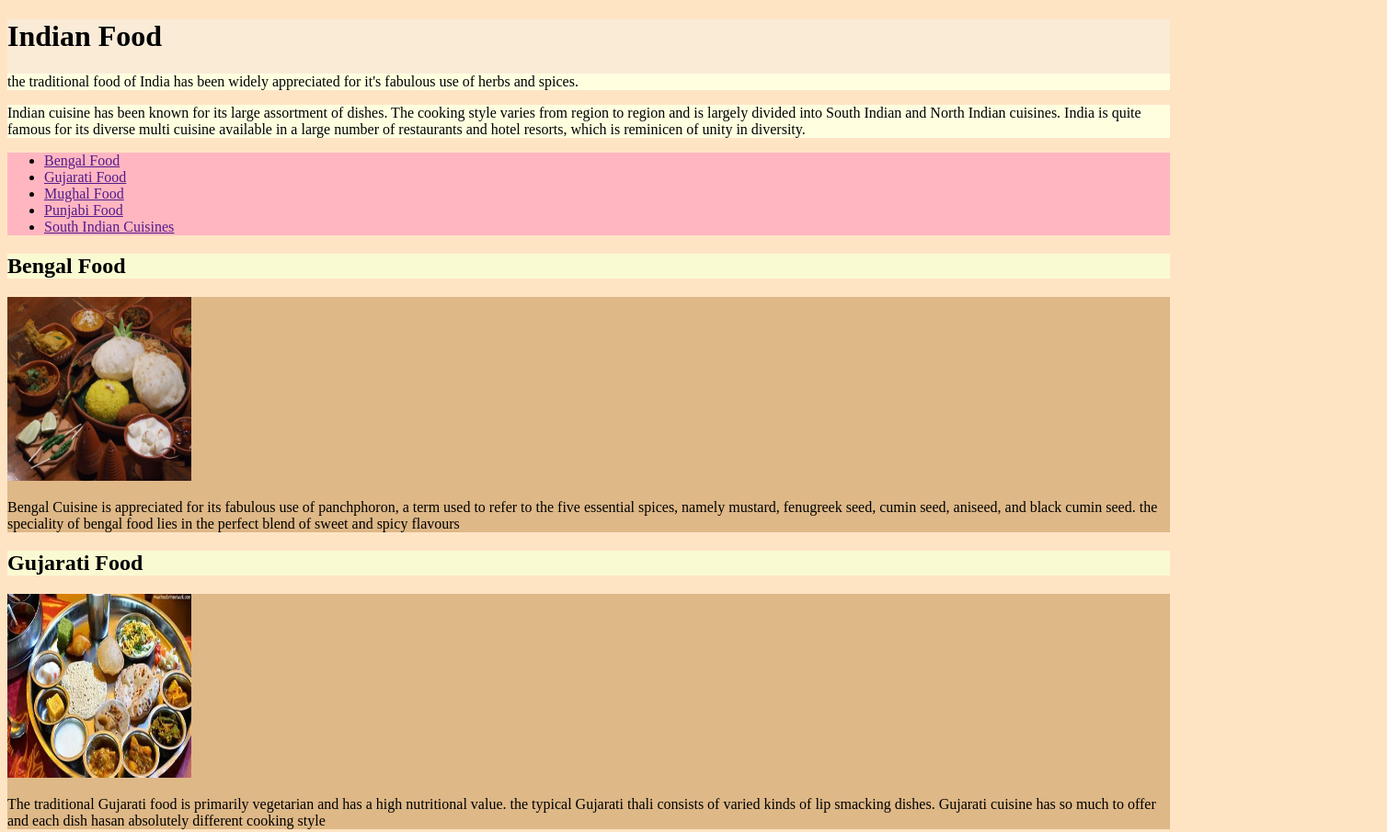
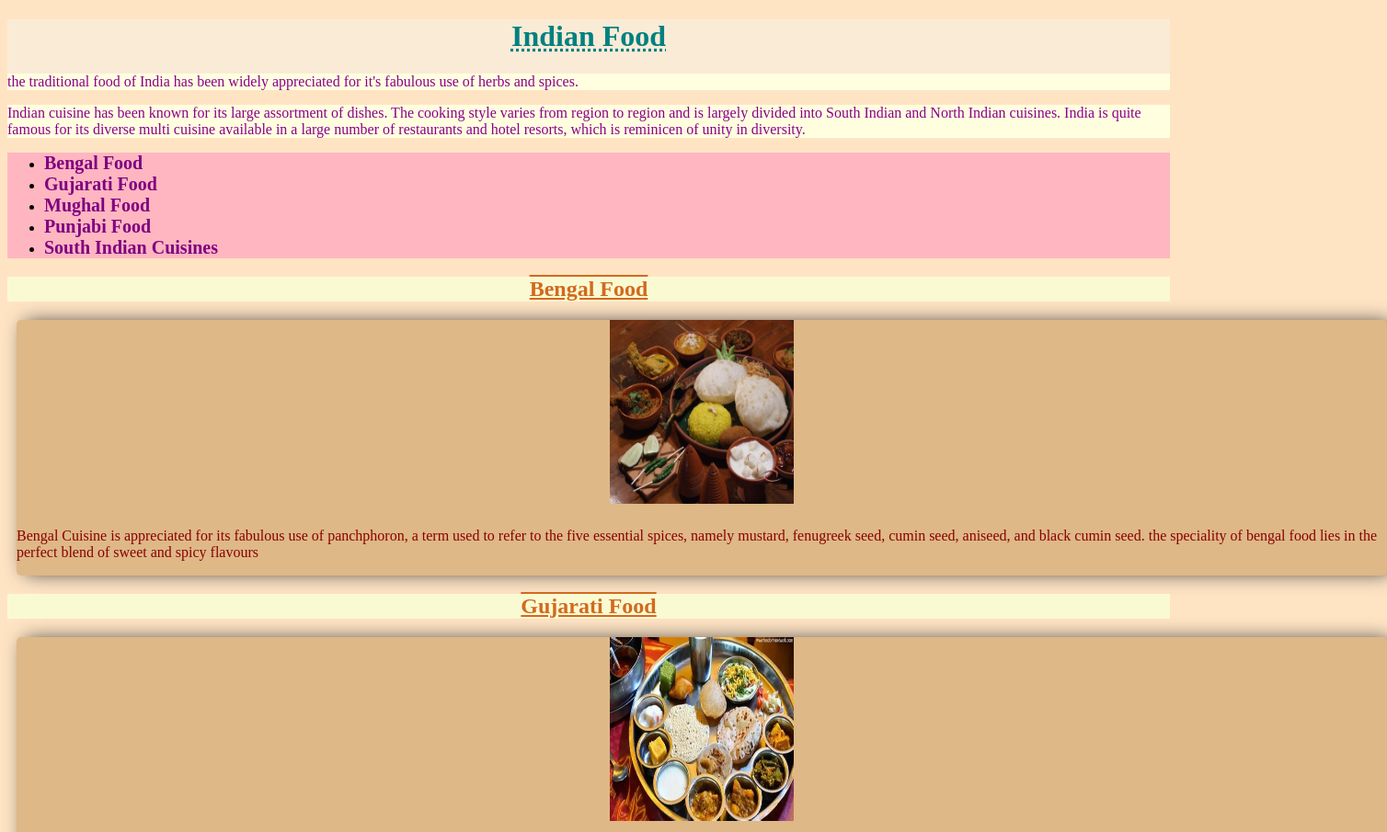
Before and after one commit to shezma1176/WebDevelopement, a plain HTML site: page Cuisines.html in a window 1280 px wide. Shown: the top 905 px of the page at 92% size, 1508 px wide, since content can reach past the window. Drawn offline with Linux system fonts and the light colour scheme.

Commit message:
Cuisines

```diff
--- a/Cuisines.html
+++ b/Cuisines.html
@@ -14,8 +14,15 @@
             background-color: antiquewhite;
         }
 
+        header h1 {
+            color: teal;
+            text-align: center;
+            text-decoration: underline dotted;
+        }
+
         header p {
             background-color: lightyellow;
+            color: darkmagenta;
         }
 
         nav {
@@ -24,18 +31,43 @@
 
         #intro {
             background-color: bisque;
+            color: darkmagenta;
         }
 
         #intro p {
             background-color: lightyellow;
         }
 
-        .Food {
+        .Food h2 {
             background-color: lightgoldenrodyellow;
+            color: chocolate;
+            text-align: center;
+            text-decoration: overline underline;
         }
 
         .Desc {
             background-color: burlywood;
+            color: darkred;
+            border-radius: 5px;
+            margin: 10px;
+            width: 1490px;
+            box-shadow: 6px 0px 21px -3px #333333;
+            display: flex;
+            flex-direction: column;
+            justify-content: center;
+            align-items: center;
+            gap: 10px;
+        }
+
+        li a {
+            text-decoration: none;
+            color: purple;
+            font-size: 20px;
+            font-weight: 600;
+        }
+
+        li a:hover {
+            color: red;
         }
     </style>
 </head>
```
